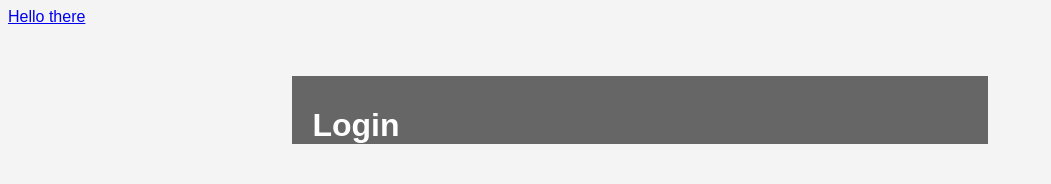
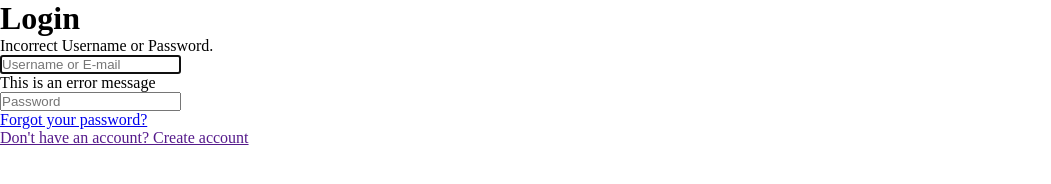
Before and after one commit to liamreade/website, a plain HTML site: page login/index.html in a window 1280 px wide. Shown: the whole page, without its empty margins (0-1051 px from the left). Drawn offline with Linux system fonts and the light colour scheme.

Commit message:
Revision to the login screen

```diff
--- a/login/index.html
+++ b/login/index.html
@@ -2,25 +2,33 @@
 <html>
     <head>
         <meta charset="UTF-8">
+        <meta name="viewport" content="width=device-width, initial-scale=1.0">
         <script src="src/index.js"></script>
         <link rel="stylesheet" type="text/css" href="src/index.css">
-        <title>CasTalks</title>
+        <title>CasTalk Login</title>
     </head>
     <body>
-            <header>
-                <div class="home-button">
-                    <a href="https://google.com">Hello there</a>
+        <div class="container">
+            <form action="POST" class="form" id="login">
+                <h1 class="form__title">Login</h1>
+                <div class="form__message form__message--error">Incorrect Username or Password.</div>
+                <div class="form__input-group">
+                    <input type="text" class="form__input" autofocus placeholder="Username or E-mail">
+                    <div class="form__input-error-message">This is an error message</div>
                 </div>
-            </header>
-            <main>
-                <div class="container">
-                    <div class="login-texture">
-                        <div class="login-text">
-                            <h1>Login</h1>
-                        </div>
-                    </div>
+                <div class="form__input-group">
+                    <input type="password" class="form__input" autofocus placeholder="Password">
+                    <div class="form__input-error-message"></div>
                 </div>
-            </main>
+
+                <p class="form__text">
+                    <a href="#" class="form__link">Forgot your password?</a>
+                </p>
+                <p class="form__text">
+                    <a href="" class="form__link" id="linkCreateAccount">Don't have an account? Create account</a>
+                </p>
+            </form>
+        </div>
 
     </body>
 </html>
--- a/login/src/index.css
+++ b/login/src/index.css
@@ -1,23 +1,4 @@
-body{
-    background-color:#f4f4f4;
-    color:#555555;
-
-    font-size: 16px;
-    font-family: Arial, Helvetica, sans-serif;
+*{
+    margin: 0;
+    padding: 0;
 }
-
-.container{
-    width:55%;
-    margin:auto;
-    padding-top: 50px;
-}
-
-.login-texture{
-    background-color:#666666;
-    color:#ffffff;
-}
-
-.login-text{
-    padding-top: 10px;
-    padding-left: 20px;
-}
```
